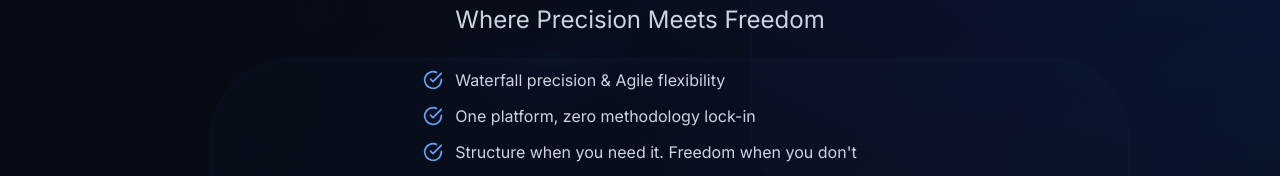
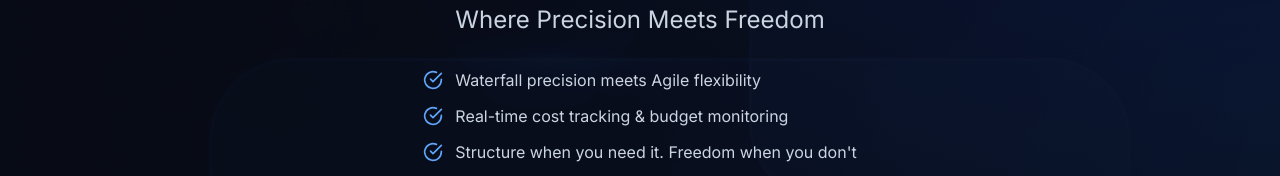
Before and after one commit to Marsellino85/safyro-landing, a Next.js app: page / in a window 1280 px wide. Shown: the part 277-453 px from the top of the page. Built offline with nearby package versions, Linux system fonts and the light colour scheme.

Commit message:
Update ValueProps.tsx

```diff
--- a/app/components/ValueProps.tsx
+++ b/app/components/ValueProps.tsx
@@ -17,8 +17,8 @@ export default function ValueProps() {
   }, [])
 
   const values = [
-    'Waterfall precision & Agile flexibility',
-    'One platform, zero methodology lock-in',
+    'Waterfall precision meets Agile flexibility',
+    'Real-time cost tracking & budget monitoring',
     'Structure when you need it. Freedom when you don\'t',
   ]
 
```
